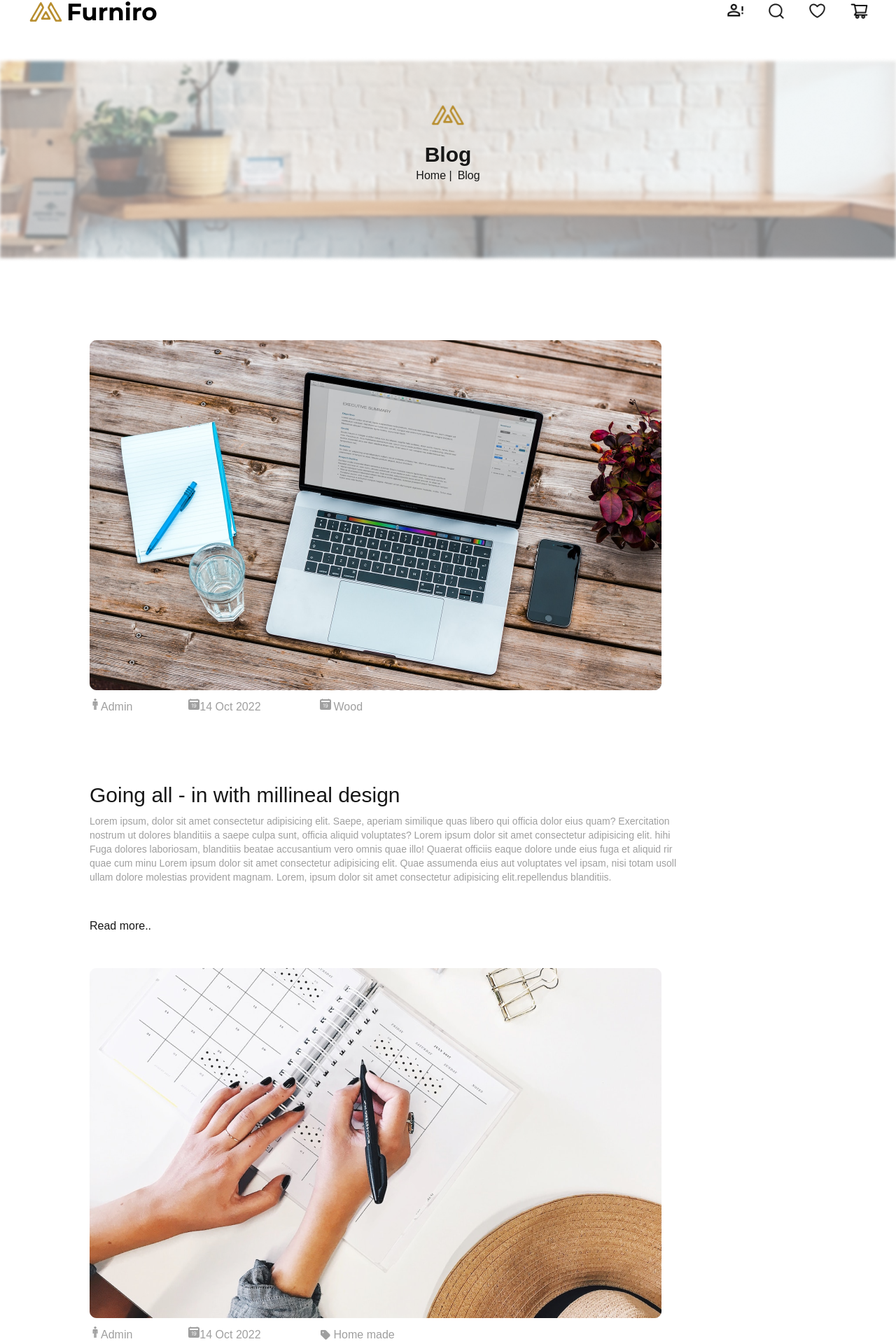
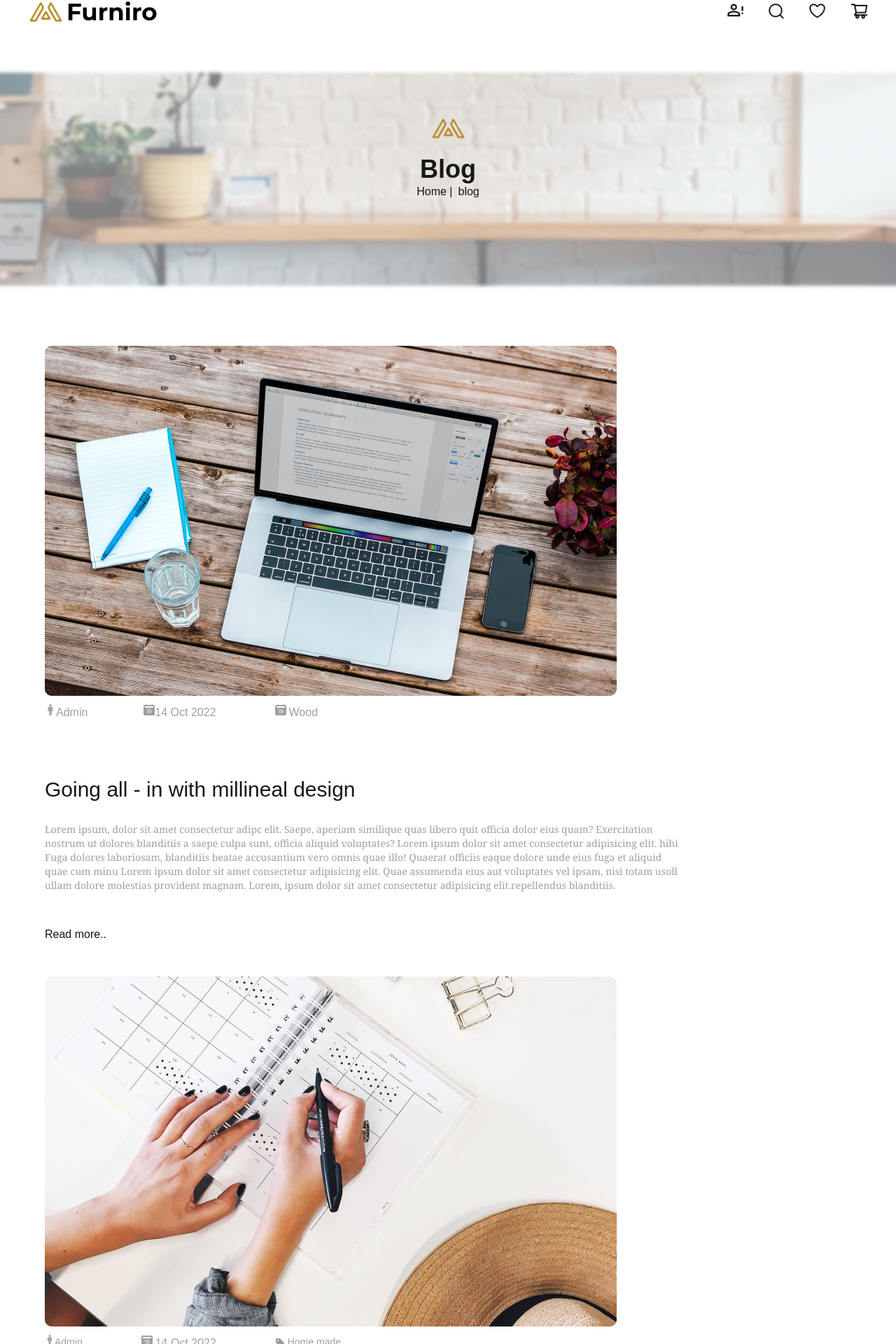
Before and after one commit to AYeshsidd/Furniture-website, a Next.js app in the folder website/: page /blog in a window 1280 px wide. Shown: the part 66-1986 px from the top of the page at 70% size. Built offline with nearby package versions, Linux system fonts and the light colour scheme.

Commit message:
Update page.tsx

```diff
--- a/website/src/app/blog/page.tsx
+++ b/website/src/app/blog/page.tsx
@@ -7,69 +7,62 @@ export default function contact() {
     return (
         <>
 
-            <div className="relative -top-4 ">
-                <Image src={"/blur.png"} width={1440} height={316} alt="bg" />
-
-                <div className="absolute top-[15%] left-[50%] transform -translate-x-1/2 flex justify-center flex-col items-center">
+           <div className="bg-cover bg-center bg-no-repeat bg-[url('/blur.png')] h-[316px]">
+                          <div className="relative top-[15%] left-[50%]  transform -translate-x-1/2 flex justify-center flex-col items-center">
                               <Image src={"/mainlogo.png"} width={77} height={77} alt="Logo" />
-                    <h3 className="font-bold text-3xl">Blog</h3>
+                              <h3 className="font-bold text-2xl md:text-3xl lg:text-4xl">Blog</h3>
                               <div className="flex gap-2">
-                        <span className="font-medium text-base">Home | </span><span className="font-light text-base">Blog</span>
+                                  <span className="font-medium text-base">Home | </span>
+                                  <span className="font-light text-base">blog</span>
                               </div>
-                </div>
-            </div>
-
-
-            <div className="my-24 mx-32">
-                <Image src={"/laptop.png"} width={817} height={500} alt="Logo" />
-               <div className="flex text-base text-[#9F9F9F] my-3 space-x-20">
-
-                <span className="flex text-base"><IoManSharp/> Admin</span>
-                <span className="text-base flex"> <BsCalendar2DateFill className="my-0"/> 14 Oct 2022 </span>
-                <span className="text-base flex"> <BsCalendar2DateFill className="my-0 mx-1"/> Wood </span>
-
 
                           </div>
 
                       </div>
 
-           <div className=" mx-32">
+           <div className="my-20 mx-3 md:mx-16">
 
+               <Image src={"/laptop.png"} width={817} height={500} alt="Logo" />
+               <div className="flex text-base text-[#9F9F9F] my-3 space-x-9 md:space-x-20">
+                  <span className="flex text-base"><IoManSharp/> Admin</span>
+                <span className=" text-sm md:text-base  flex"> <BsCalendar2DateFill/> 14 Oct 2022 </span>
+                <span className="text-base flex"> <BsCalendar2DateFill className="my-0 mx-1"/> Wood </span>
 
-            <h1 className="text-3xl w-[517px] h-[45px]">Going all - in with millineal design</h1>
+              </div>
 
-            <p className="text-sm text-[#9F9F9F]">
-                Lorem ipsum, dolor sit amet consectetur adipisicing elit. Saepe, aperiam similique quas libero qui officia dolor eius quam?
+            </div>
+
+           <div className="mx-3 md:mx-16">
+
+            <h1 className="text-lg my-5 md:text-3xl md:w-[517px] md:h-[45px]">Going all - in with millineal design</h1>
+
+               <p className="text-sm text-[#9F9F9F] font-serif">
+                Lorem ipsum, dolor sit amet consectetur adipc elit. Saepe, aperiam similique quas libero quit officia dolor eius quam?
                  Exercitation <br />nostrum ut dolores blanditiis a saepe culpa sunt, officia aliquid voluptates?
                  Lorem ipsum dolor sit amet consectetur adipisicing elit. hihi <br /> Fuga dolores laboriosam, blanditiis
-                 beatae accusantium vero omnis quae illo! Quaerat officiis eaque dolore unde eius fuga et aliquid rir <br /> quae cum minu Lorem ipsum dolor sit amet consectetur adipisicing elit. Quae assumenda eius aut voluptates vel
+                 beatae accusantium vero omnis quae illo! Quaerat officiis eaque dolore unde eius fuga et aliquid<br /> quae cum minu Lorem ipsum dolor sit amet consectetur adipisicing elit. Quae assumenda eius aut voluptates vel
                   ipsam, nisi totam usoll <br />ullam dolore molestias provident magnam. Lorem,
                    ipsum dolor sit amet consectetur adipisicing elit.repellendus blanditiis.
                    </p>
 
                    <h2 className="text-base my-12">Read more..</h2>
 
-
                <div className="">
                 <Image src={"/hands.png"} width={817} height={500} alt="Logo" />
-               <div className="flex text-base text-[#9F9F9F] my-3 space-x-20">
+               <div className="flex text-base text-[#9F9F9F] my-3 space-x-4 md:space-x-20">
 
-                <span className="flex text-base"><IoManSharp/> Admin</span>
-                <span className="text-base flex"> <BsCalendar2DateFill className="my-0"/> 14 Oct 2022 </span>
-                <span className="text-base flex"> <FaTag className="my-1 mx-1"/> Home made </span>
-
-
+                <span className="flex text-sm"><IoManSharp/> Admin</span>
+                <span className="text-sm md:text-base flex"> <BsCalendar2DateFill className="my-0 mx-1"/>14 Oct 2022 </span>
+                 <span className="text-sm flex"> <FaTag className="my-1 mx-1"/> Home made </span>
 
               </div>
-
             </div>
 
                <div className="my-16">
 
+<h1 className=" md:text-3xl w-[506px] h-[45px]">Exploring new ways of decorating</h1>
 
-<h1 className="text-3xl w-[506px] h-[45px]">Exploring new ways of decorating</h1>
-
-<p className="text-sm text-[#9F9F9F]">
+<p className="text-sm text-[#9F9F9F] font-serif">
     Lorem ipsum, dolor sit amet consectetur adipisicing elit. Saepe, aperiam similique quas libero qui officia dolor eius quam?
      Exercitan <br />nostrum ut dolores blanditiis a saepe culpa sunt, officia aliquid voluptates?
      Lorem ipsum dolor sit amet consectetur adipisicing elithii<br /> Fuga dolores laboriosam, blanditiis
@@ -81,26 +74,20 @@ export default function contact() {
        <h2 className="text-base my-12">Read more..</h2>
 
 </div>
-
-
  <Image src={"/coffee.png"} width={817} height={500} alt="Logo" />
-               <div className="flex text-base text-[#9F9F9F] my-3 space-x-20">
+<div className="flex text-base text-[#9F9F9F] my-3 space-x-7 md:space-x-20">
 
  <span className="flex text-base"><IoManSharp/> Admin</span>
-                <span className="text-base flex"> <BsCalendar2DateFill className="my-0"/> 14 Oct 2022 </span>
+<span className="text-base flex"> <BsCalendar2DateFill className="my-0 mx-1"/> 14 Oct 2022 </span>
 <span className="text-base flex"> <BsCalendar2DateFill className="my-0 mx-1"/> Wood </span>
-
-
-
 
  </div>
 
     <div className="my-16">
 
+        <h1 className="md:text-3xl w-[632px] h-[45px]">Handmade pieces that took time to make</h1>
 
-            <h1 className="text-3xl w-[632px] h-[45px]">Handmade pieces that took time to make</h1>
-
-            <p className="text-sm text-[#9F9F9F]">
+     <p className="text-sm text-[#9F9F9F] font-serif">
                 Lorem ipsum, dolor sit amet consectetur adipisicing elit. Saepe, aperiam similique quas libero qui officia dolor eius quam?
                  Exercitn on <br />nostrum ut dolores blanditiis a saepe culpa sunt, officia aliquid voluptates?
                  Lorem ipsum dolor sit amet consectetur adipisicing elit. hih <br /> Fuga dolores laboriosam, blanditiis
@@ -111,23 +98,18 @@ export default function contact() {
 
                    <h2 className="text-base my-12">Read more..</h2>
 
-
+</div>
 </div>
 
-            </div>
-
-
-<div className="flex justify-center items-center space-x-3 my-12">
-    <button className="px-5 py-3 bg-[#B88E2F] text-white">1</button>
-    <button className="px-5 py-3 bg-[#F9F1E7]">2</button>
-    <button className="px-5 py-3 bg-[#F9F1E7]">3</button>
-    <button className="px-7 py-3 bg-[#F9F1E7]">Next</button>
+<div className="flex justify-center items-center space-x-3 my-12 ">
+    <button className="px-5 py-3 bg-[#F9F1E7] font-semibold hover:bg-[#B88E2F] hover:text-white">1</button>
+    <button className="px-5 py-3 bg-[#F9F1E7] font-semibold  hover:bg-[#B88E2F] hover:text-white">2</button>
+    <button className="px-5 py-3 bg-[#F9F1E7] font-semibold hover:bg-[#B88E2F] hover:text-white">3</button>
+    <button className="px-7 py-3 bg-[#F9F1E7] font-semibold hover:bg-[#B88E2F] hover:text-white">Next</button>
 
 </div>
 
 <Prefotter/>
-
-
 </>
 );
 }
```
Lines whose indentation alone changed are shown as unchanged.
